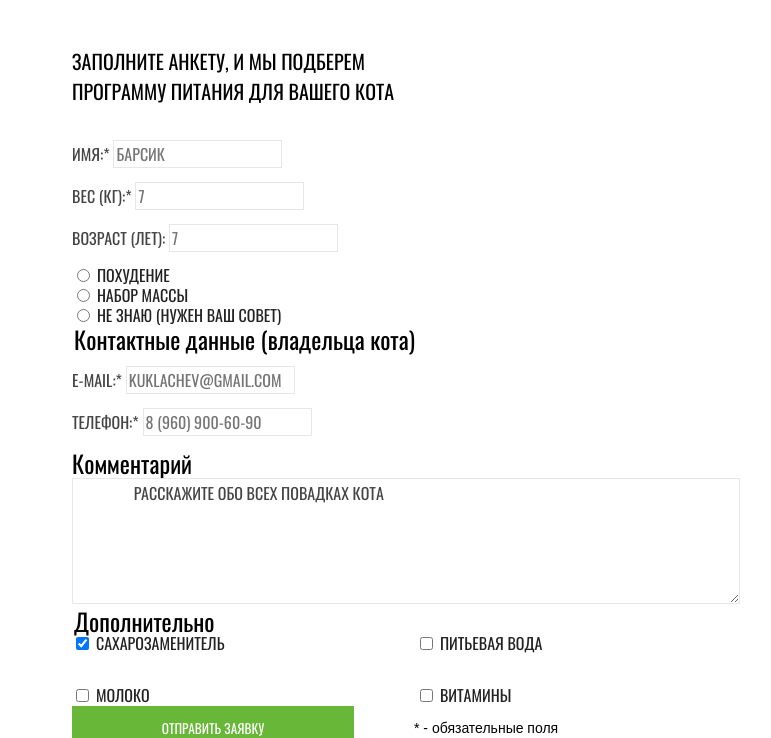
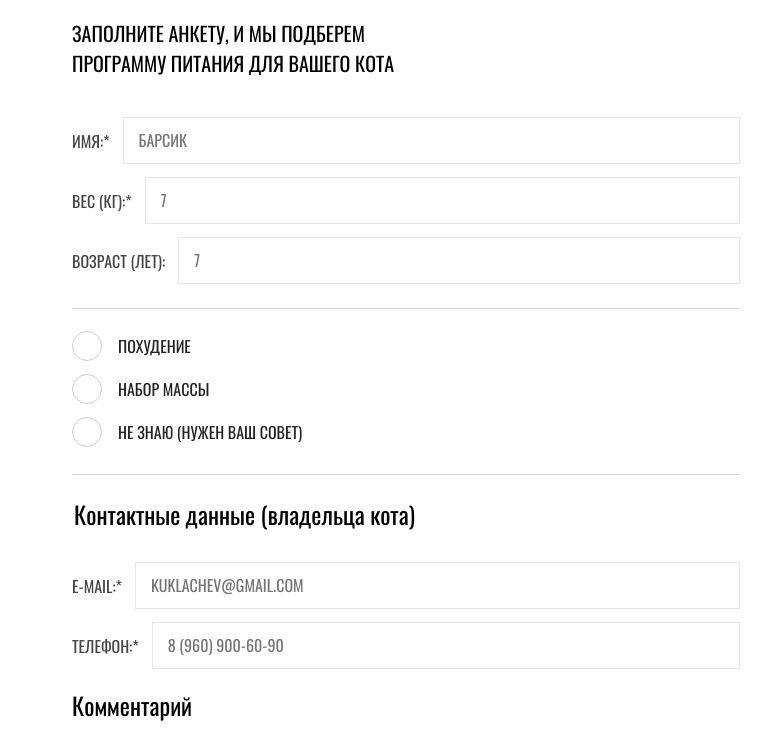
Before and after one commit to vikkont79/cat_energy, a website: page source/programs.html in a window 1280 px wide. Shown: the part 227-965 px from the top of the page, without its empty margins (254-1025 px from the left). Drawn offline with Linux system fonts and the light colour scheme; files whose address does not match are found by name.

Commit message:
Элементы мобильной версии programms.html

```diff
--- a/source/programs.html
+++ b/source/programs.html
@@ -110,7 +110,7 @@
         <h2 class="visually-hidden">Форма для выбора параметров программы</h2>
         <p class="application__text">Заполните анкету, и мы подберем<br>программу питания для вашего кота</p>
         <form class="application__form form" action="https://echo.htmlacademy.ru/courses" method="post">
-          <fieldset class="form__group fofm__group--pet">
+          <fieldset class="form__group form__group--pet">
             <legend class="visually-hidden">Данные питомца</legend>
             <p class="form__item field">
               <label class="field__label" for="application-name">ИМЯ:*</label>
@@ -131,21 +131,21 @@
             <ul class="form__list">
               <li class="form__item">
                 <label class="control">
-                  <input class="control__input" type="radio" name="program" value="slim">
+                  <input class="control__input visually-hidden" type="radio" name="program" value="slim">
                   <span class="control__mark"></span>
                   <span class="control__label">похудение</span>
                 </label>
               </li>
               <li class="form__item">
                 <label class="control">
-                  <input class="control__input" type="radio" name="program" value="mass">
+                  <input class="control__input visually-hidden" type="radio" name="program" value="mass">
                   <span class="control__mark"></span>
                   <span class="control__label">Набор массы</span>
                 </label>
               </li>
               <li class="form__item">
                 <label class="control">
-                  <input class="control__input" type="radio" name="program" value="none">
+                  <input class="control__input visually-hidden" type="radio" name="program" value="none">
                   <span class="control__mark"></span>
                   <span class="control__label">Не знаю (Нужен ваш совет)</span>
                 </label>
@@ -179,28 +179,28 @@
             <ul class="form__list form__list--more">
               <li class="form__item">
                 <label class="control">
-                  <input class="control__input" type="checkbox" name="sugar" checked>
+                  <input class="control__input visually-hidden" type="checkbox" name="sugar" checked>
                   <span class="control__mark"></span>
                   <span class="control__label">сахарозаменитель</span>
                 </label>
               </li>
               <li class="form__item">
                 <label class="control">
-                  <input class="control__input" type="checkbox" name="water">
+                  <input class="control__input visually-hidden" type="checkbox" name="water">
                   <span class="control__mark"></span>
                   <span class="control__label">питьевая вода</span>
                 </label>
               </li>
               <li class="form__item">
                 <label class="control">
-                  <input class="control__input" type="checkbox" name="milk">
+                  <input class="control__input visually-hidden" type="checkbox" name="milk">
                   <span class="control__mark"></span>
                   <span class="control__label">молоко</span>
                 </label>
               </li>
               <li class="form__item">
                 <label class="control">
-                  <input class="control__input" type="checkbox" name="vitamin">
+                  <input class="control__input visually-hidden" type="checkbox" name="vitamin">
                   <span class="control__mark"></span>
                   <span class="control__label">витамины</span>
                 </label>
--- a/source/sass/blocks/application.scss
+++ b/source/sass/blocks/application.scss
@@ -8,6 +8,7 @@
   }
 }
 .application__text {
+  margin-block: 0 39px;
   font-family: $font-title;
   text-transform: uppercase;
 
--- a/source/sass/blocks/control.scss
+++ b/source/sass/blocks/control.scss
@@ -1,6 +1,27 @@
+.control {
+  position: relative;
+  display: flex;
+  align-items: center;
+  padding-inline-start: 46px;
+}
+
+.control__input[type="radio"] + .control__mark {
+  border-radius: 50%;
+}
+
+.control__mark {
+  position: absolute;
+  left: 0;
+  inline-size: 30px;
+  block-size: 30px;
+  border: 1px $special_grey solid;
+}
+
 .control__label {
+  padding-block: 6px;
   font-family: $font-title;
   font-size: 16px;
+  line-height: 18px;
   text-transform: uppercase;
   color: #222222;
 }
--- a/source/sass/blocks/field.scss
+++ b/source/sass/blocks/field.scss
@@ -1,4 +1,11 @@
+.field {
+  display: flex;
+  align-items: center;
+  margin-block-start: 0;
+}
+
 .field__label {
+  margin-inline-end: 13px;
   font-family: $font-title;
   font-size: 16px;
   text-transform: uppercase;
@@ -6,9 +13,13 @@
 }
 
 .field__input {
+  flex-grow: 1;
+  padding-inline-start: 15px;
+  padding-block: 13px 14px;
   border: 1px #E7E7E7 solid;
   font-family: $font-title;
   font-size: 16px;
+  line-height: 18px;
   text-transform: uppercase;
   color: $special_dark_grey;
 }
--- a/source/sass/blocks/form.scss
+++ b/source/sass/blocks/form.scss
@@ -21,7 +21,20 @@
   }
 }
 
+.form__group--pet {
+  padding-block-end: 11px;
+  border-bottom: 1px #D9D9D9 solid;
+}
+
+.form__group--program {
+  margin-block-end: 26px;
+  padding-block-end: 6px;
+  border-bottom: 1px #D9D9D9 solid;
+}
+
 .form__group--contacts {
+  padding-block-end: 10px;
+
   @media (min-width: $desktop-width) {
     display: grid;
     grid-template-columns: 1fr 1fr;
@@ -29,7 +42,20 @@
   }
 }
 
+.form__group--comment {
+  padding-block-end: 22px;
+}
+
+.form__group--comment .field {
+  padding-block-start: 38px;
+}
+
+.form__group--more .form__title {
+  margin-block-end: 12px;
+}
+
 .form__title {
+  margin-block-end: 35px;
   font-family: $font-title;
   font-size: 24px;
   line-height: 26px;
@@ -38,6 +64,7 @@
 .form__list {
   margin: 0;
   padding: 0;
+  padding-block: 22px 8px;
   list-style-type: none;
 }
 
@@ -55,22 +82,36 @@
   }
 }
 
+.form__item {
+  margin-block-end: 13px;
+}
+
 .form__submit {
+  padding-block: 13px 32px;
   text-align: center;
+
   @media (min-width: $tablet-width) {
     display: grid;
     grid-template-columns: 282px 282px;
     gap: 60px;
   }
+
   @media (min-width: $desktop-width) {
     grid-template-columns: 568px 568px;
     gap: 80px;
   }
 }
 
+.form__button {
+  inline-size: 280px;
+  block-size: 40px;
+  margin-block-end: 21px;
+}
+
 .form__add {
   text-align: center;
   line-height: 16px;
+
   @media (min-width: $tablet-width) {
     text-align: left;
   }
--- a/source/sass/blocks/main-catalog.scss
+++ b/source/sass/blocks/main-catalog.scss
@@ -1,3 +1,11 @@
+.main-catalog {
+  padding-block-start: 4px;
+
+  @media (min-width: $tablet-width) {
+    padding-block-start: 28px;
+  }
+}
+
 .main-catalog__wrapper {
   inline-size: 320px;
   margin-inline: auto;
--- a/source/sass/blocks/main-index.scss
+++ b/source/sass/blocks/main-index.scss
@@ -11,22 +11,21 @@
     }
   }
 }
-
 .main-index__title {
   position: relative;
-  margin-block: 27px 41px;
+  margin-block: 27px 37px;
   font-family: $font-title;
   font-size: 36px;
   line-height: 1;
   font-weight: 400;
 
   @media (min-width: $tablet-width) {
-    margin-block: 65px 82px;
+    margin-block: 65px 54px;
     font-size: 60px;
     line-height: 1;
   }
 
   @media (min-width: $desktop-width) {
-    margin-block: 74px 84px;
+    margin-block: 74px 56px;
   }
 }
```
Also changed, not shown: source/css/style.css, 1 other file.
